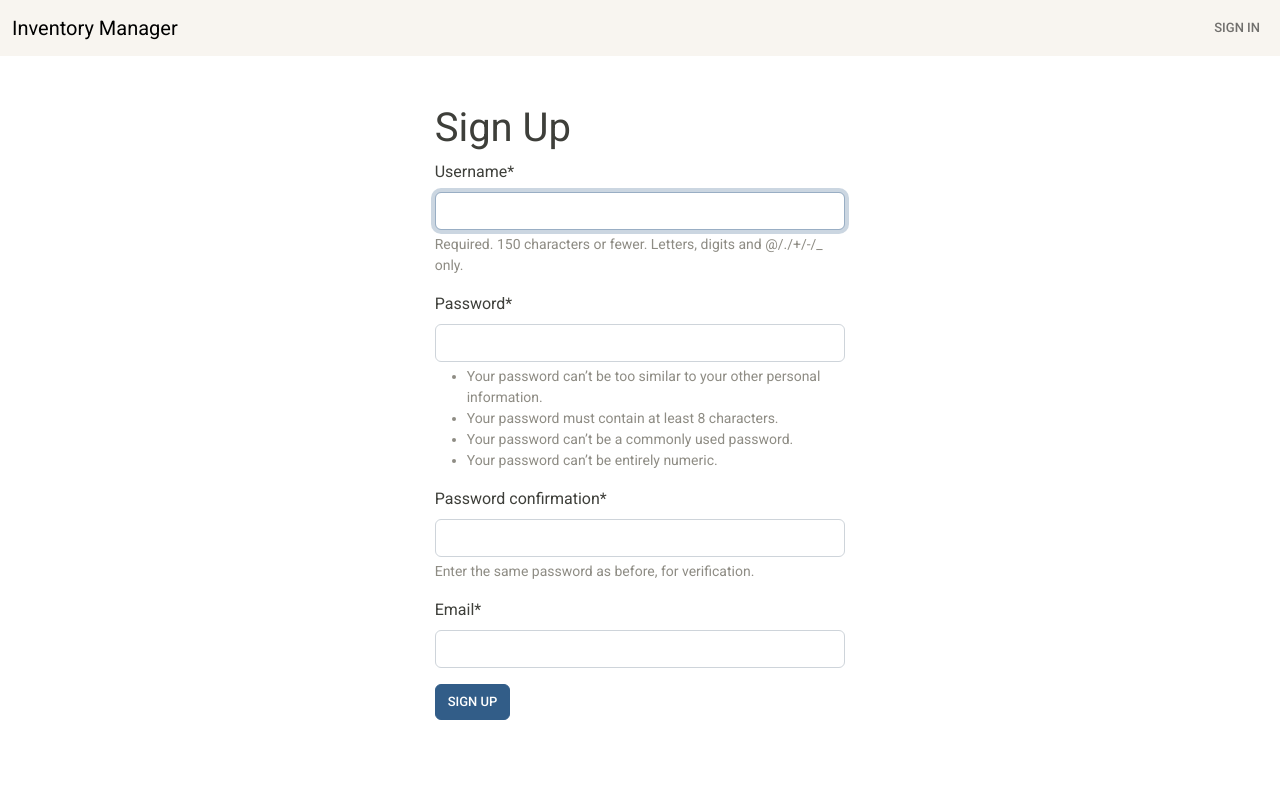
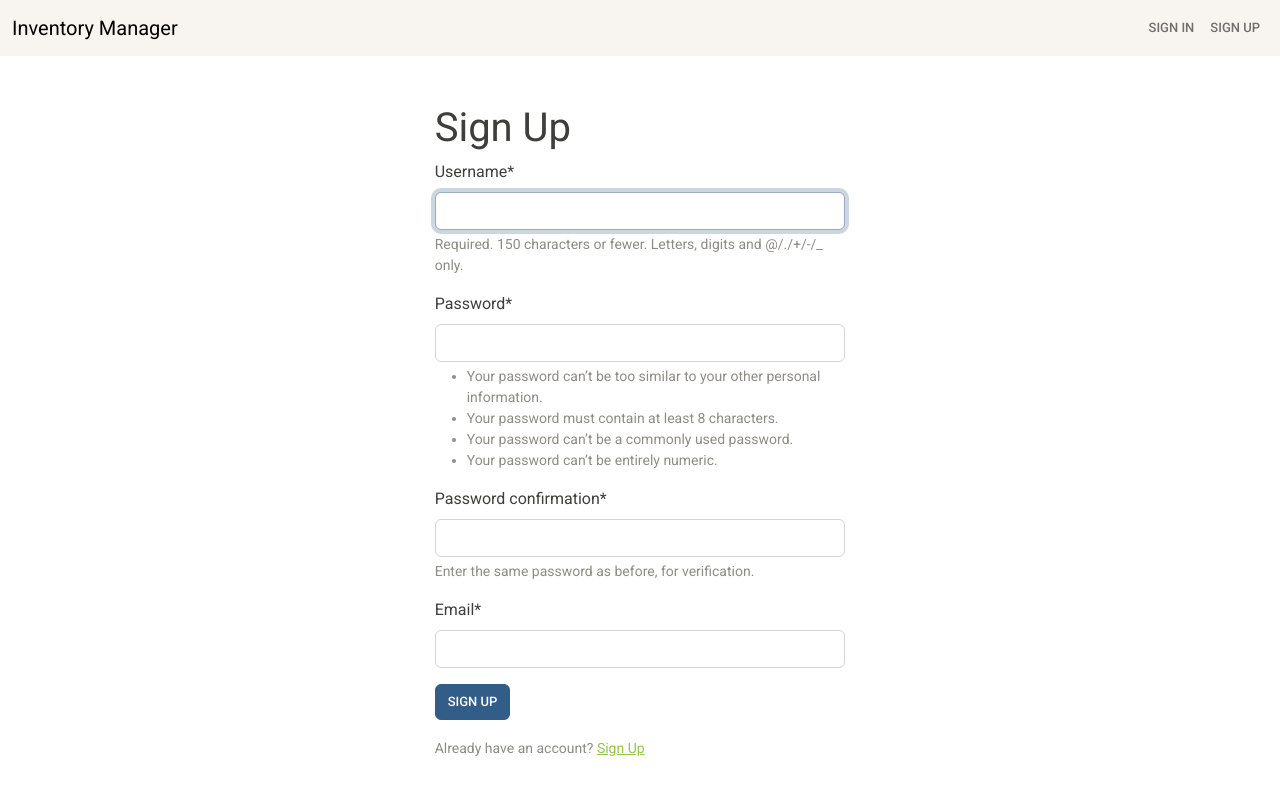
Before and after one commit to Hodoo08/final-django-project, a Django app: page /signup/ in a window 1280 px wide. Run offline with Django 4.2, Linux system fonts and the light colour scheme; some libraries are stand-ins or nearby versions.

Commit message:
changes made

```diff
--- a/inventory/templates/inventory/navigation.html
+++ b/inventory/templates/inventory/navigation.html
@@ -6,9 +6,22 @@
         </button>
         <div class="collapse navbar-collapse justify-content-end" id="navbarNav">
             <ul class="navbar-nav">
+                {% if user.is_authenticated %}
                 <li class="nav-item">
-                    <a class="nav-link" href="#">Sign In</a>
+                    <a class="nav-link" href="#">{{user.username}}</a>
                 </li>
+                <li class="nav-item">
+                    <a class="nav-link" href="{% url 'logout' %}">Sign Out</a>
+                </li>
+                {% else %}
+					<li class="nav-item">
+						<a class="nav-link" href="{% url 'login' %}">Sign In</a>
+					</li>
+
+					<li class="nav-item">
+						<a class="nav-link" href="{% url 'signup' %}">Sign Up</a>
+					</li>
+				{% endif %}
             </ul>
         </div>
 
--- a/inventory/templates/inventory/signup.html
+++ b/inventory/templates/inventory/signup.html
@@ -23,6 +23,10 @@
             {{ form|crispy }}
              <button class ="btn btn-primary" type="submit">Sign Up</button>
         </form>
+            <div class="pt-3">
+               <small class="text-muted">Already have an account? <a href="{% url 'login' %}"
+                class="ml-2">Sign Up</a></small>
+            </div>
     </div>
 </div
 {% endblock content %}
```
